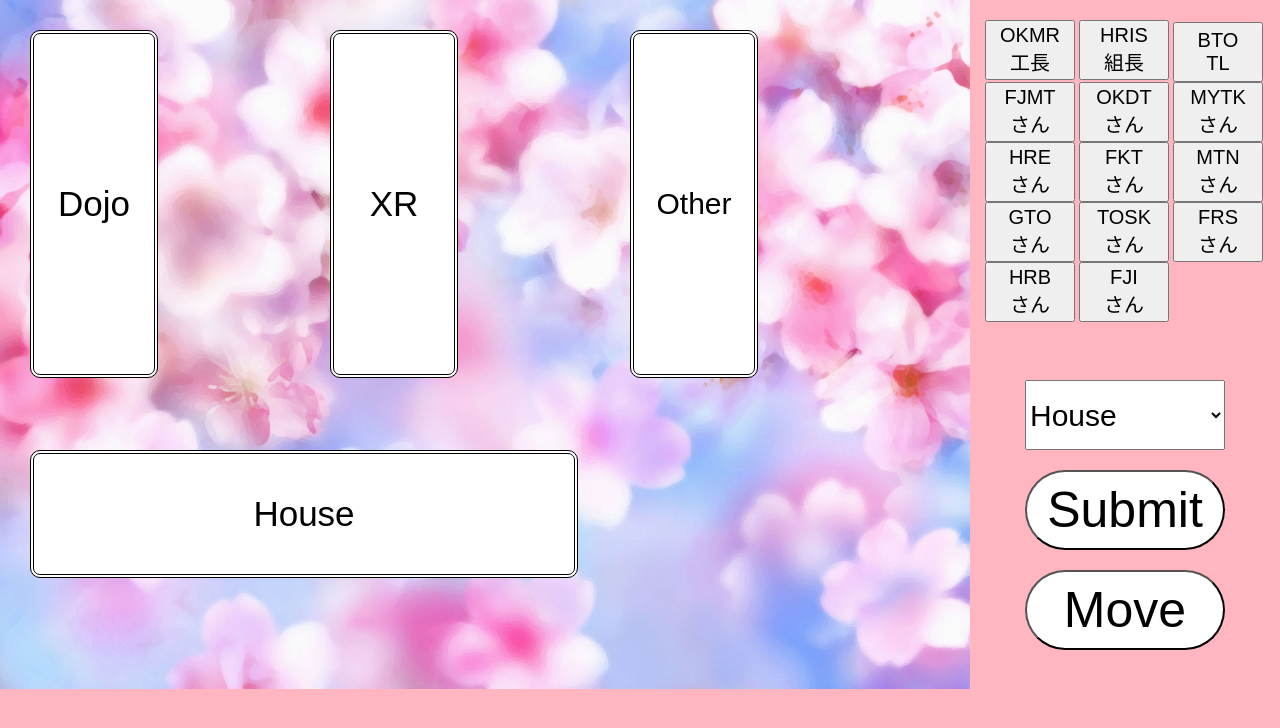
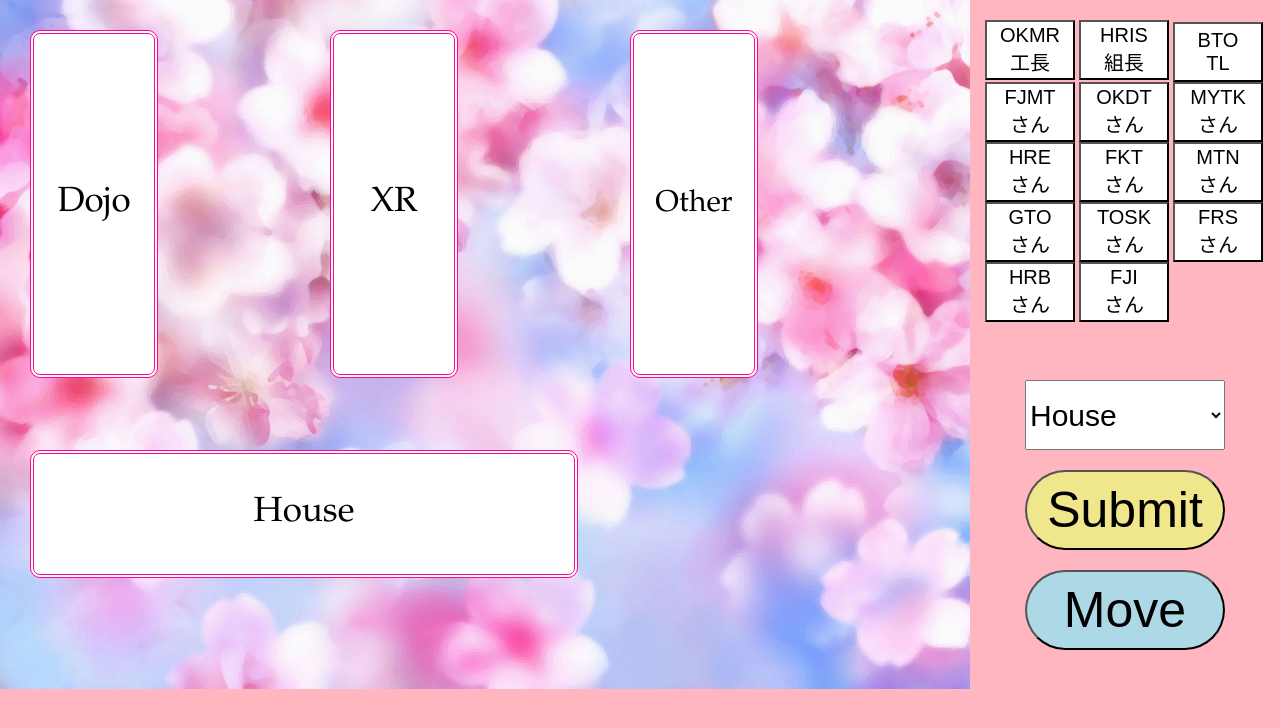
Before and after one commit to MoeHoribe/MoeHoribe.fnd36, a plain HTML site: page index.html in a window 1280 px wide. Drawn offline with Linux system fonts and the light colour scheme.

Commit message:
Update style.css

```diff
--- a/style.css
+++ b/style.css
@@ -14,6 +14,8 @@ body {
   position: relative;
   top: 30px;
   left: 165px;
+  background-color: white;
+  display: inline-block;
 }
 #menberBotton {
   width: 300px;
@@ -42,16 +44,18 @@ body {
 #house input {
   border-radius: 10px;
   background-color: white;
-  border: 4px double black;
+  border: 4px double rgb(252, 7, 146);
   padding: 20px;
   font-size: 35px;
   height: 80px;
   width: 500px;
   text-align: center;
+  font-family: 'Palatino Linotype';
 }
 #houseButtonId {
   width: 130px;
   font-size: 20px;
+  background-color: white;
 }
 
 /* Dojo */
@@ -63,16 +67,18 @@ body {
 #dojo input {
   border-radius: 10px;
   background-color: white;
-  border: 4px double black;
+  border: 4px double rgb(252, 7, 146);
   padding: 20px;
   font-size: 35px;
   height: 300px;
   width: 80px;
   text-align: center;
+  font-family: 'Palatino Linotype';
 }
 #dojoButtonId {
   width: 130px;
   font-size: 20px;
+  background-color: white;
 }
 
 /* Xr */
@@ -84,16 +90,18 @@ body {
 #xr input {
   border-radius: 10px;
   background-color: white;
-  border: 4px double black;
+  border: 4px double rgb(252, 7, 146);
   padding: 20px;
   font-size: 35px;
   height: 300px;
   width: 80px;
   text-align: center;
+  font-family: 'Palatino Linotype';
 }
 #xrButtonId {
   width: 130px;
   font-size: 20px;
+  background-color: white;
 }
 
 /* Other */
@@ -105,23 +113,25 @@ body {
 #other input {
   border-radius: 10px;
   background-color: white;
-  border: 4px double black;
+  border: 4px double rgb(252, 7, 146);
   padding: 20px;
   font-size: 30px;
   height: 300px;
   width: 80px;
   text-align: center;
+  font-family: 'Palatino Linotype';
 }
 #otherButtonId {
   width: 130px;
   font-size: 20px;
+  background-color: white;
 }
 
 #submit {
   width: 200px;
   height: 80px;
   font-size: 50px;
-  background-color: white;
+  background-color:khaki;
   border-radius: 50px;
   position: absolute;
   top: 470px;
@@ -132,7 +142,7 @@ body {
   width: 200px;
   height: 80px;
   font-size: 50px;
-  background-color: white;
+  background-color:lightblue;
   border-radius: 50px;
   position: absolute;
   top: 570px;
```
